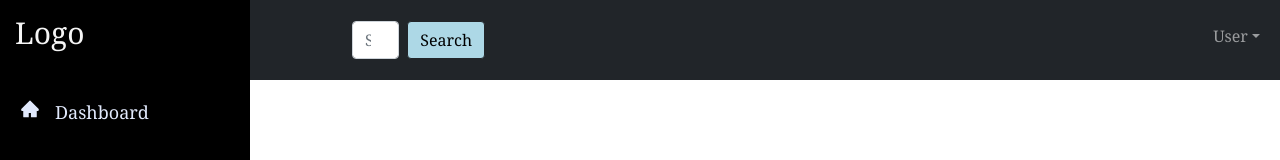
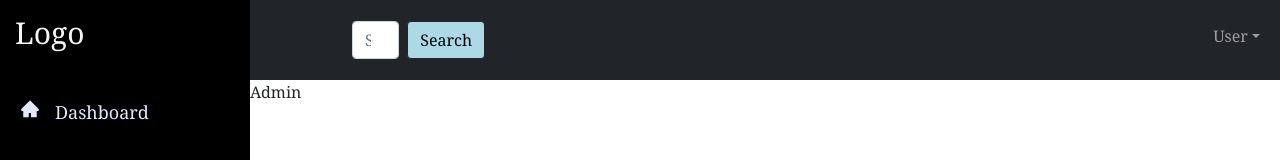
Before and after one commit to jannatsoftit/sms-react-frontend-002, a React (Vite) app: page /user/admin in a window 1280 px wide. Shown: the top 160 px of the page. Built offline with nearby package versions, Linux system fonts and the light colour scheme.

Commit message:
- added student and admin pages

```diff
--- a/src/App.jsx
+++ b/src/App.jsx
@@ -2,7 +2,8 @@ import './App.css';
 import { BrowserRouter, Route, Routes } from 'react-router-dom';
 
 import Dashboard from './Components/Pages/Dashboard/Dashboard';
-import User from './Components/Pages/User/User';
+import Admin from './Components/Pages/User/Admin';
+import Student from './Components/Pages/User/Student';
 import Examination from './Components/Pages/Examination/Examination';
 import Accountant from './Components/Pages/Accountant/Accountant';
 import Admission from './Components/Pages/Admission/Admission';
@@ -21,7 +22,8 @@ const App = () => {
         <Sidebar>
           <Routes>
             <Route path='/dashboard' element={<Dashboard/>} />
-            <Route path='/user' element={<User />} />
+            <Route path='/user/admin' element={<Admin />} />
+            <Route path='/user/student' element={<Student />} />
             <Route path='/examination' element={<Examination />} />
             <Route path='/accountant' element={<Accountant />} />
             <Route path='/admission' element={<Admission />} />
--- a/src/Components/Pages/User/User.jsx
+++ b/src/Components/Pages/User/Admin.jsx
@@ -1,11 +1,11 @@
 import React from 'react';
 
-const User = () => {
+const Admin = () => {
   return (
     <div>
-      <p>User</p>
+      <p>Admin</p>
     </div>
   )
 }
 
-export default User;
+export default Admin;
--- /dev/null
+++ b/src/Components/Pages/User/Student.jsx
@@ -0,0 +1,11 @@
+import React from 'react';
+
+const Student = () => {
+  return (
+    <div>
+      <p>Student</p>
+    </div>
+  )
+}
+
+export default Student;
```
